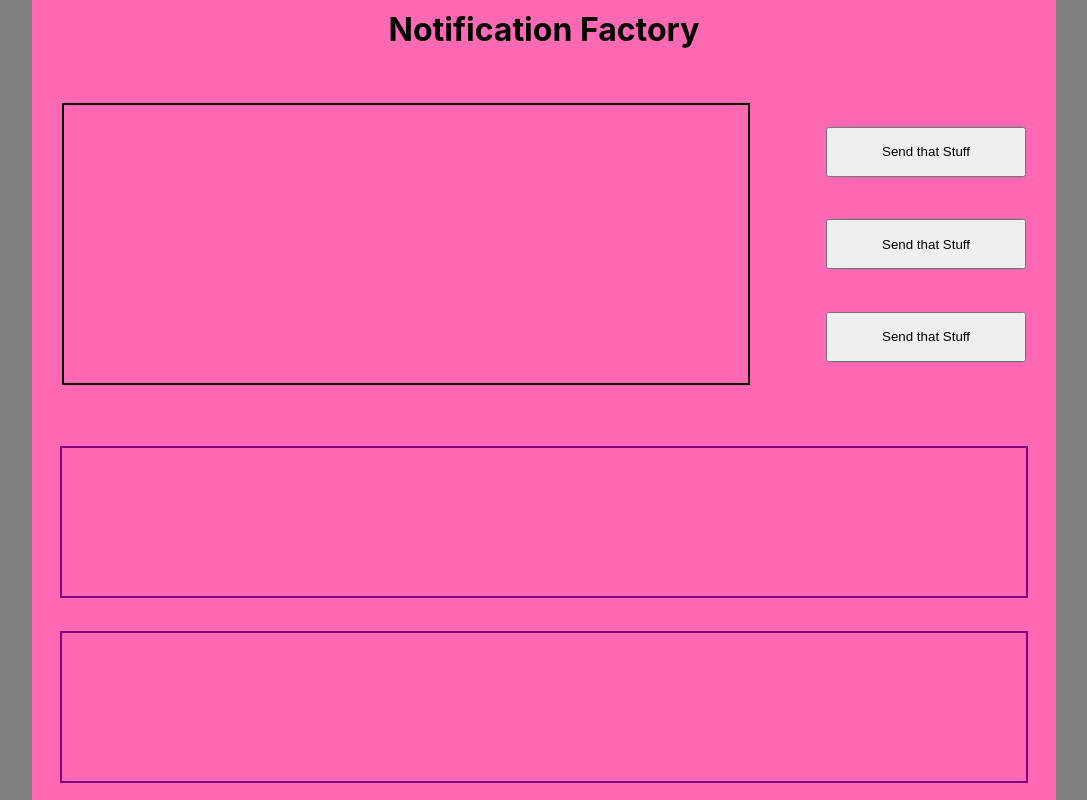
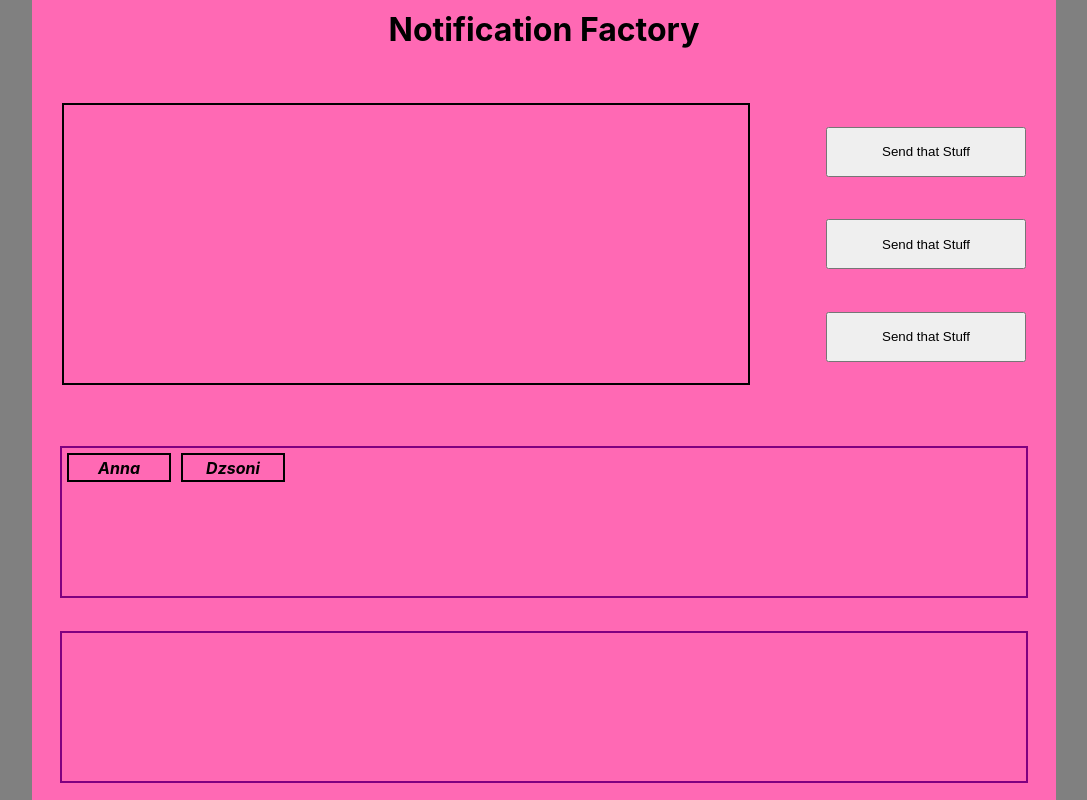
Before and after one commit to johnpmeyers20/notification_factory, a React (Create React App) app: page / in a window 1280 px wide. Shown: the whole page, without its empty margins (96-1183 px from the left). Built offline with nearby package versions, Linux system fonts and the light colour scheme.

Commit message:
successfully add idGen to DataDropTarget and Individual Card Components

```diff
--- a/src/App.css
+++ b/src/App.css
@@ -94,3 +94,17 @@ button {
   width: 100%;
   height: 40%;
 }
+.data-drop-target {
+  display: flex;
+  flex-direction: row;
+  flex-wrap: wrap;
+}
+.card-container {
+  margin: 5px;
+  width: 100px;
+  height: 25px;
+  border: 2px solid black;
+  display: flex;
+  justify-content: center;
+  align-items: center;
+}
--- a/src/App.js
+++ b/src/App.js
@@ -3,13 +3,30 @@ import './components/TopHalf';
 import TopHalf from './components/TopHalf';
 import BottomHalf from './components/BottomHalf';
 
+
+const data = [
+  {
+    name: 'Anna',
+    telephone: '9173455445',
+    email: 'john.meyers@mfa.gov.hu'
+  },
+  {
+    name: 'Dzsoni',
+    telephone: '3476965676',
+    email: 'johnpmeyers20@yahoo.com'
+  }
+];
+
+
+
 function App() {
+  console.log(data);
   return (
     <div className="container">
       <div className="content">
-       <h1>Notification Factory</h1>
+        <h1>Notification Factory</h1>
         <TopHalf />
-        <BottomHalf />
+        <BottomHalf data={data} />
       </div>
     </div>
   );
--- a/src/components/BottomHalf.js
+++ b/src/components/BottomHalf.js
@@ -1,10 +1,10 @@
 import React from 'react'
 import DataDropTarget from './DataDropTarget'
 
- function BottomHalf() {
+const BottomHalf = (props) => {
   return (
     <div className="bottom-half-container">
-      <DataDropTarget id="usual-suspects"/>
+      <DataDropTarget id="usual-suspects" data={props.data} />
       <DataDropTarget id="everyone-else"/>
     </div>
   )
--- a/src/components/DataDropTarget.js
+++ b/src/components/DataDropTarget.js
@@ -1,9 +1,12 @@
 import React from 'react'
+import IndividualCard from './IndividualCard'
 
-function DataDropTarget(props) {
+const DataDropTarget = (props) => {
+  const idGen = name => name.replace(/\s/g, '').toLowerCase();
+  const cards = props.data ? props.data.map(i => <IndividualCard name={i.name} id={idGen(i.name)}/>) : null;
   return (
     <div className="data-drop-target" data-drop-target='true' id={props.id}>
-
+      {cards}
     </div>
   )
 }
--- /dev/null
+++ b/src/components/IndividualCard.js
@@ -0,0 +1,11 @@
+import React from 'react'
+
+const IndividualCard = (props) => {
+  return (
+    <div className="card-container" draggable='true' key={props.name} id={props.id}>
+      <strong><em>{props.name}</em></strong>
+    </div>
+  )
+}
+
+export default IndividualCard
```
